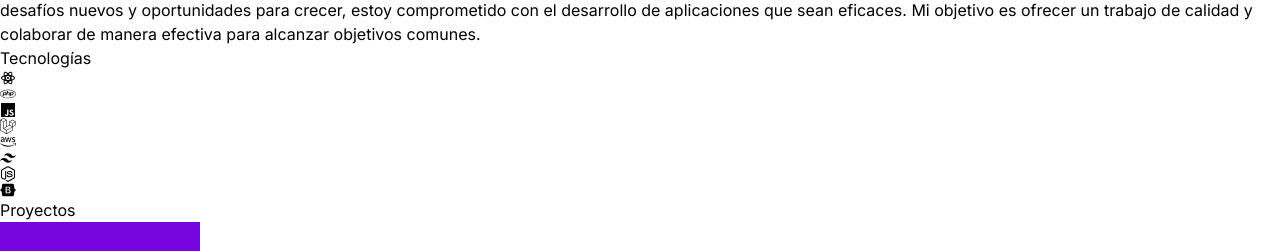
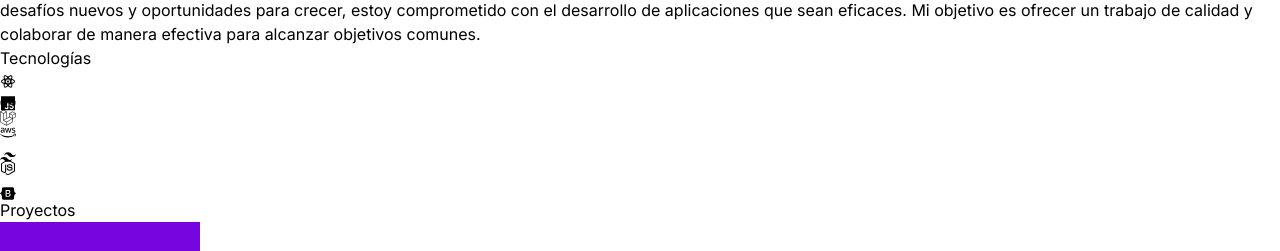
Before and after one commit to Antonio50gr/repositoriopersonal, a React (Vite) app: page / in a window 1280 px wide. Shown: the part 916-1167 px from the top of the page. Built offline with nearby package versions, Linux system fonts and the light colour scheme.

Commit message:
14  commit

```diff
--- a/src/component/About.jsx
+++ b/src/component/About.jsx
@@ -1,6 +1,7 @@
 
 import aboutImg from "../assets/about.jpg";
 import { ABOUT_TEXT } from '../constants';
+import { motion } from "framer-motion";
 
 const About = () => {
   return (
@@ -10,17 +11,25 @@ const About = () => {
             <span className="text-neutral-500"> Me</span>
         </h1>
         <div className="flex flex-wrap">
-            <div className="w-full lg:w-1/2 lg:p-8">
+            <motion.div
+            whileInView={{opacity:1, x: 0}}
+            initial={{opacity:0, x: -100}}
+            transition={{duration: 0.5}}
+            className="w-full lg:w-1/2 lg:p-8">
                 <div className="flex items-center justify-center">
                     <img className="rounded-2xl" src={aboutImg} alt="about" />
                 </div>
 
-            </div>
-            <div className="w-full lg:w-1/2">
-                    <div className="flex justify-center lg:justify-start">
-                        <p className="my-2 max-w-xl py-6">{ABOUT_TEXT}</p>
-                    </div>
+            </motion.div>
+            <motion.div
+            whileInView={{opacity:1, x: 0}}
+            initial={{opacity:0, x: 100}}
+            transition={{duration: 0.5}}
+            className="w-full lg:w-1/2">
+                <div className="flex justify-center lg:justify-start">
+                    <p className="my-2 max-w-xl py-6">{ABOUT_TEXT}</p>
                 </div>
+            </motion.div>
         </div>
     </div>
   )
--- a/src/component/Hero.jsx
+++ b/src/component/Hero.jsx
@@ -1,6 +1,6 @@
 import { HERO_CONTENT } from '../constants';
 import profilePic from "../assets/Profile.jpg";
-import { motion } from "framer-motion"
+import { motion } from "framer-motion";
 
 const container = (delay) => ({
   hidden:{x: -100, opacity:0},
--- a/src/component/Technologies.jsx
+++ b/src/component/Technologies.jsx
@@ -6,37 +6,90 @@ import { FaAws } from "react-icons/fa";
 import { RiTailwindCssFill } from "react-icons/ri";
 import { FaNodeJs } from "react-icons/fa";
 import { FaBootstrap } from "react-icons/fa";
+import { animate, motion } from "framer-motion";
+
+const iconVariants = (duration) => ({
+    initial:{ y: -10},
+    animate:{
+        y:[10,-10],
+        transition:{
+            duration:duration,
+            ease: "linear",
+            repeat:Infinity,
+            repeatType: "reverse",
+        },
+    },
+});
 
 const Technologies = () => {
   return (
     <div className="border-b border-neutral-800 pb-24">
-    <h1 className="my-20 text-center text-4xl">Tecnologías</h1>
-        <div className="flex flex-wrap items-center justify-center gap-4">
-            <div className="rounded-2xl border-4 border-neutral-800 p-4">
+    <motion.h1
+    whileInView={{opacity: 1, y:0}}
+    initial={{opacity: 0, y:-100}}
+    transition={{duration:1.5}}
+    className="my-20 text-center text-4xl">Tecnologías</motion.h1>
+        <motion.div whileInView={{opacity: 1, x:0}}
+        initial={{opacity: 0, x:-100}}
+        transition={{duration:1.5}}
+         className="flex flex-wrap items-center justify-center gap-4">
+            <motion.div
+            variants={iconVariants(2.5)}
+            initial="initial"
+            animate="animate"
+            className="rounded-2xl border-4 border-neutral-800 p-4">
                 <RiReactjsLine className='text-7xl text-cyan-400'/>
-            </div>
-            <div className="rounded-2xl border-4 border-neutral-800 p-4">
+            </motion.div>
+            <motion.div
+             variants={iconVariants(3)}
+             initial="initial"
+             animate="animate"
+            className="rounded-2xl border-4 border-neutral-800 p-4">
                 <FaPhp className='text-7xl text-blue-700'/>
-            </div>
-            <div className="rounded-2xl border-4 border-neutral-800 p-4">
+            </motion.div>
+            <motion.div
+              variants={iconVariants(5)}
+              initial="initial"
+              animate="animate"
+            className="rounded-2xl border-4 border-neutral-800 p-4">
                 <IoLogoJavascript  className='text-7xl text-yellow-500'/>
-            </div>
-            <div className="rounded-2xl border-4 border-neutral-800 p-4">
+            </motion.div>
+            <motion.div
+              variants={iconVariants(2)}
+              initial="initial"
+              animate="animate"
+            className="rounded-2xl border-4 border-neutral-800 p-4">
                 <FaLaravel  className='text-7xl text-red-600'/>
-            </div>
-            <div className="rounded-2xl border-4 border-neutral-800 p-4">
+            </motion.div>
+            <motion.div
+              variants={iconVariants(6)}
+              initial="initial"
+              animate="animate"
+            className="rounded-2xl border-4 border-neutral-800 p-4">
                 <FaAws className='text-7xl text-orange-500'/>
-            </div>
-            <div className="rounded-2xl border-4 border-neutral-800 p-4">
+            </motion.div>
+            <motion.div
+              variants={iconVariants(4)}
+              initial="initial"
+              animate="animate"
+            className="rounded-2xl border-4 border-neutral-800 p-4">
                 <RiTailwindCssFill className='text-7xl text-cyan-500'/>
-            </div>
-            <div className="rounded-2xl border-4 border-neutral-800 p-4">
+            </motion.div>
+            <motion.div
+              variants={iconVariants(7)}
+              initial="initial"
+              animate="animate"
+            className="rounded-2xl border-4 border-neutral-800 p-4">
                 <FaNodeJs className='text-7xl text-green-600'/>
-            </div>
-            <div className="rounded-2xl border-4 border-neutral-800 p-4">
+            </motion.div>
+            <motion.div
+              variants={iconVariants(2.5)}
+              initial="initial"
+              animate="animate"
+            className="rounded-2xl border-4 border-neutral-800 p-4">
                 <FaBootstrap className='text-7xl text-blue-600'/>
-            </div>
-        </div>
+            </motion.div>
+        </motion.div>
     </div>
     );
 }
```
